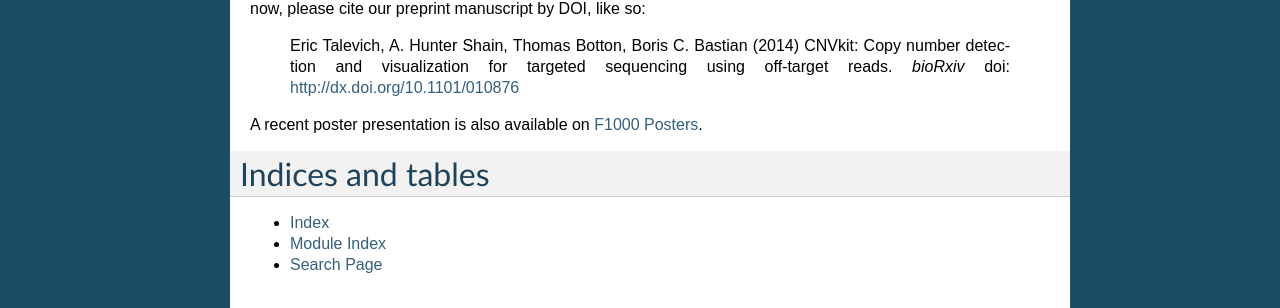
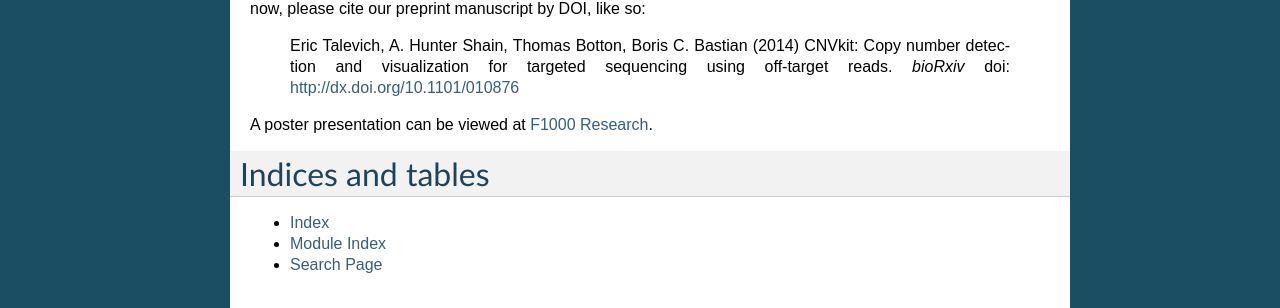
Before and after one commit to etal/cnvkit, a Sphinx documentation site: the page built from doc/index.rst, in a window 1280 px wide. Shown: the part 1994-2302 px from the top of the page. Built offline with Sphinx 7.4.7, drawn with Linux system fonts in a browser that asks for light colours.

Commit message:
doc: Update poster link to F1000 Research

```diff
--- a/doc/index.rst
+++ b/doc/index.rst
@@ -64,8 +64,8 @@ manuscript by DOI, like so:
     using off-target reads.
     *bioRxiv* doi: http://dx.doi.org/10.1101/010876
 
-A recent poster presentation is also available on `F1000 Posters
-<http://f1000.com/posters/browse/summary/1096236>`_.
+A poster presentation can be viewed at `F1000 Research
+<http://f1000research.com/posters/1096236>`_.
 
 
 Indices and tables
```
